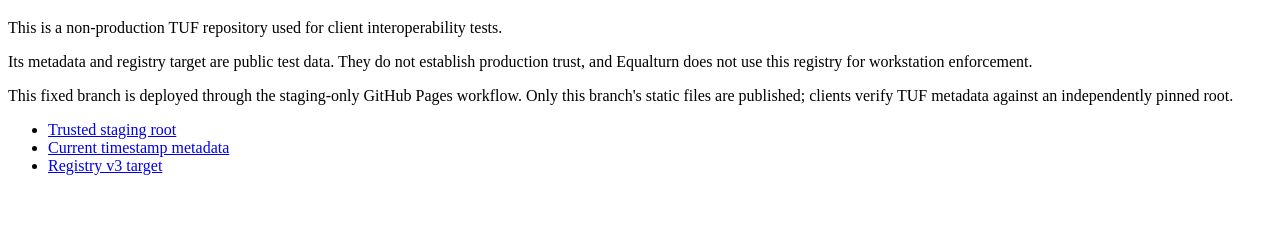
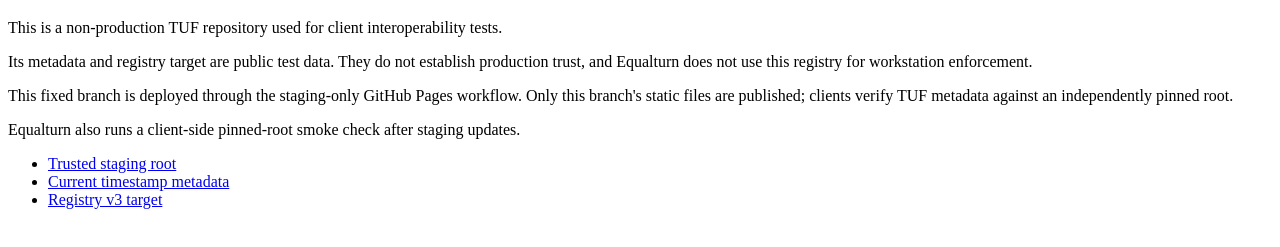
Before and after one commit to Voldigoade/equalturn-registry-staging, a plain HTML site: page index.html in a window 1280 px wide. Shown: the part 61-308 px from the top of the page. Drawn offline with Linux system fonts and the light colour scheme.

Commit message:
docs: link staging deployment to client smoke check

```diff
--- a/index.html
+++ b/index.html
@@ -1,5 +1,5 @@
 <!doctype html>
 <html lang="en">
 <head><meta charset="utf-8"><meta name="viewport" content="width=device-width, initial-scale=1"><title>Equalturn staging registry</title></head>
-<body><main><h1>Equalturn registry staging</h1><p>This is a non-production TUF repository used for client interoperability tests.</p><p>Its metadata and registry target are public test data. They do not establish production trust, and Equalturn does not use this registry for workstation enforcement.</p><p>This fixed branch is deployed through the staging-only GitHub Pages workflow. Only this branch's static files are published; clients verify TUF metadata against an independently pinned root.</p><ul><li><a href="metadata/root.json">Trusted staging root</a></li><li><a href="metadata/timestamp.json">Current timestamp metadata</a></li><li><a href="targets/registry-v3.json">Registry v3 target</a></li></ul></main></body>
+<body><main><h1>Equalturn registry staging</h1><p>This is a non-production TUF repository used for client interoperability tests.</p><p>Its metadata and registry target are public test data. They do not establish production trust, and Equalturn does not use this registry for workstation enforcement.</p><p>This fixed branch is deployed through the staging-only GitHub Pages workflow. Only this branch's static files are published; clients verify TUF metadata against an independently pinned root.</p><p>Equalturn also runs a client-side pinned-root smoke check after staging updates.</p><ul><li><a href="metadata/root.json">Trusted staging root</a></li><li><a href="metadata/timestamp.json">Current timestamp metadata</a></li><li><a href="targets/registry-v3.json">Registry v3 target</a></li></ul></main></body>
 </html>
```
